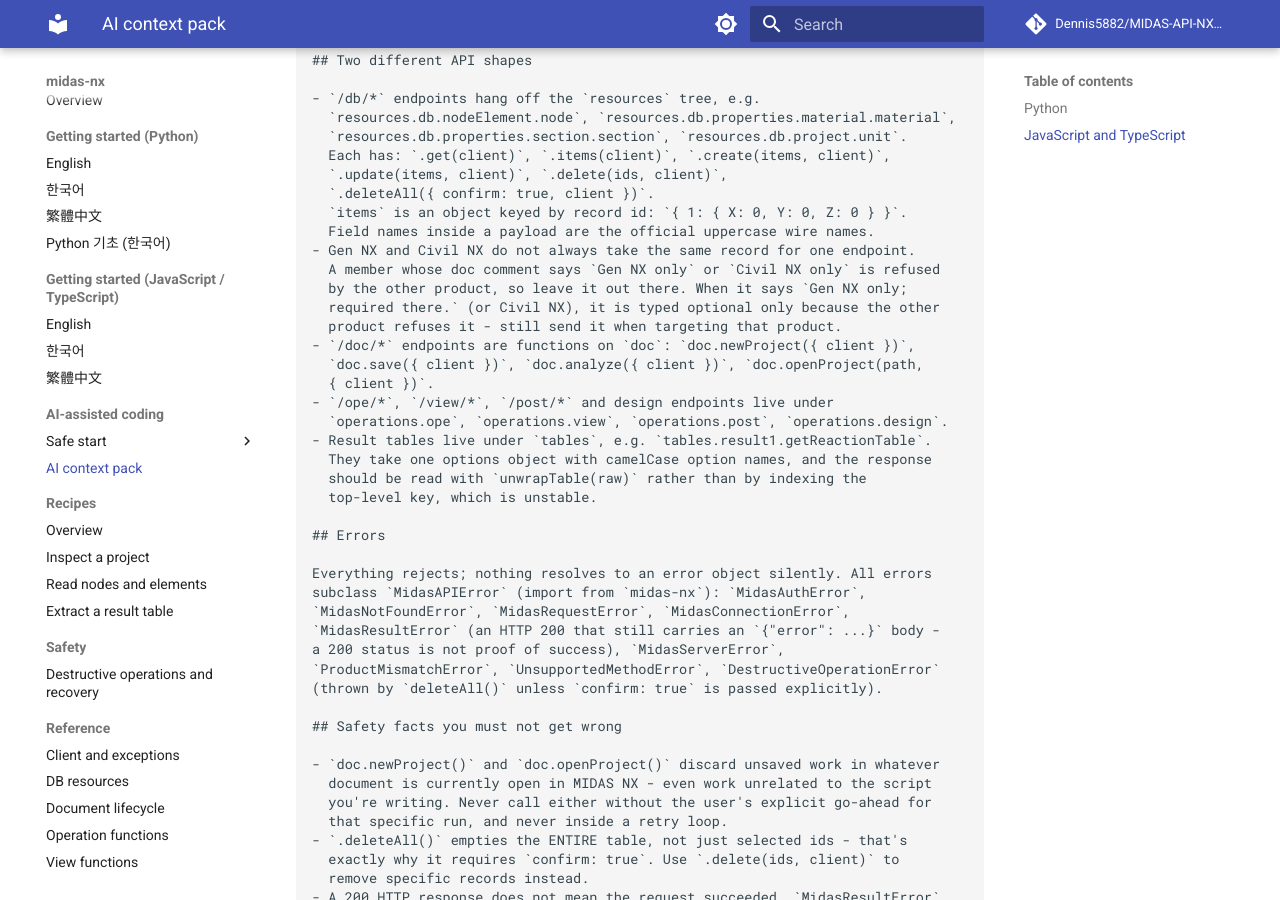
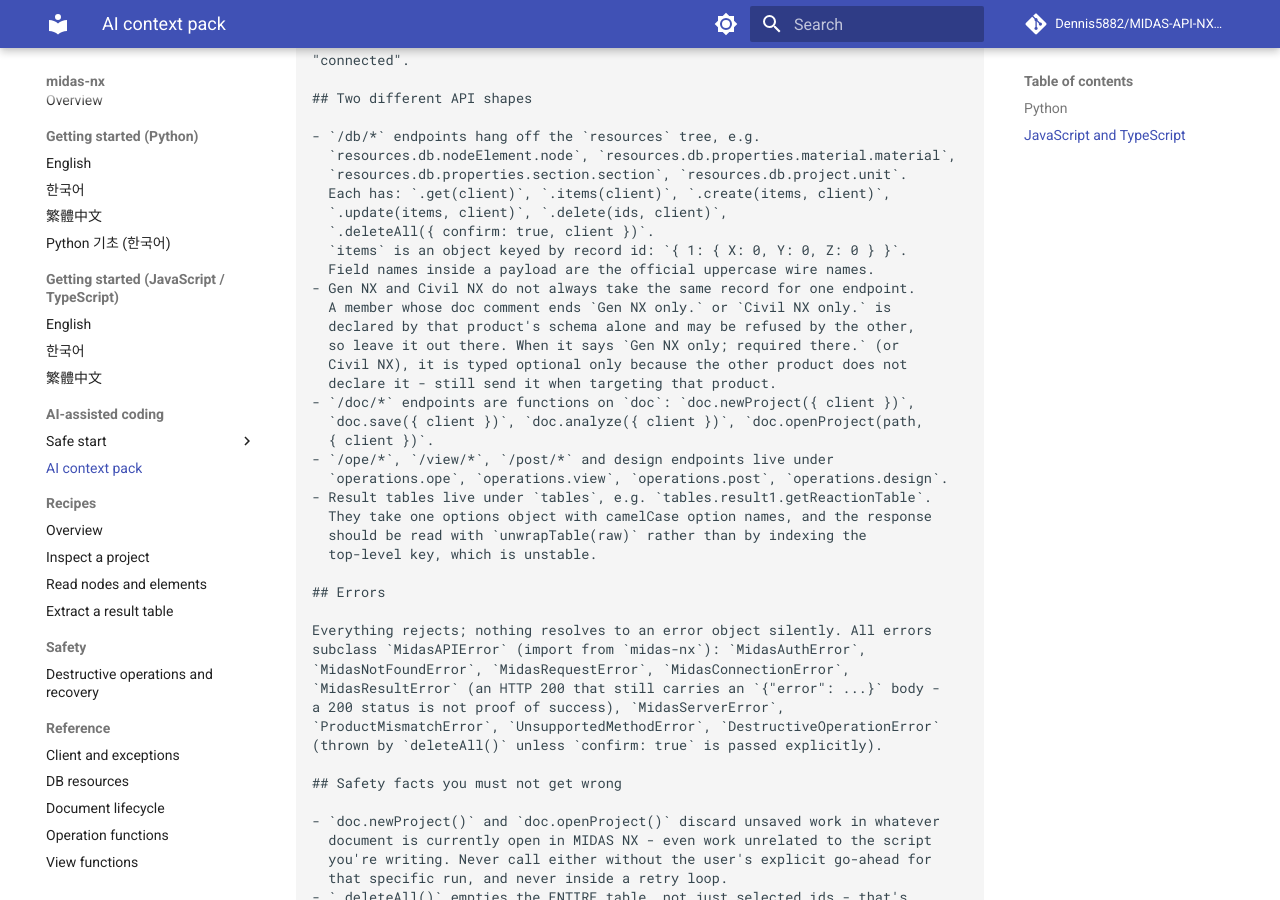
Before and after one commit to Dennis5882/MIDAS-API-NX-SDK, an MkDocs documentation site: the page built from docs/ai-coding/context-pack.md, in a window 1280 px wide and 900 px high, scrolled down 3040 px. Built offline with MkDocs 1.6.1 and Material for MkDocs 9.7.7, drawn with Linux system fonts in a browser that asks for light colours; comment, search, counter and statistics services are not loaded; some of the changed text lies outside the part shown.

Commit message:
docs: narrow the context pack's product-only rule, and fix the vendor report header
From a review of 208b100. The Python half told agents to drop any field
commented as one product's, but Python comments tag individual values too -
pushover's TYPE is required and only its "WALL" value is Gen-only - so it now
says to read whether the note is about the field or a value. Both halves said
the other product "refuses" a product-only field; most of those tags come from
/info alone, so they now say the field is declared by one product's schema and
may be refused by the other.

The unsent vendor report's version row named Build 09/24/2026 as current
directly above a row saying the products moved to 10/10/2026; it now separates
the build most items were measured on from the one installed, and the
re-measured row names its build. SINF's products are stated, the triage says
Civil STCT was blocked rather than measured on 10/10, and the v1.5 change log
records the added row.

Co-Authored-By: Claude Opus 5.5 <noreply@anthropic.com>

```diff
--- a/docs/ai-coding/context-pack.md
+++ b/docs/ai-coding/context-pack.md
@@ -52,9 +52,11 @@ session can still leave every real request timing out while this reports
   `.update(items: dict, client=)`, `.delete(ids: list, client=)`,
   `.delete_all(client=, confirm=True)`.
 - Gen NX and Civil NX do not always take the same record for one endpoint.
-  A payload field commented `(Gen NX only)` or `(Civil NX only)` is refused
-  by the other product, so leave it out there - and send it on its own
-  product if its comment says required.
+  A TypedDict field's comment sometimes says it, or one of its values, is
+  Gen NX only or Civil NX only. Read which: a note on a value (`"WALL"(Gen
+  NX only)`) does not make the field optional, and a field that only one
+  product declares may be refused by the other, so leave such a field out
+  there unless the user's own model shows the product takes it.
 - `/doc/*`, `/ope/*`, `/view/*` endpoints are plain functions, e.g.
   `midas_nx.doc.new_project`, `midas_nx.doc.save`, `midas_nx.doc.analyze`,
   `midas_nx.ope.get_project_status`, `midas_nx.view.capture`.
@@ -159,10 +161,11 @@ session can still leave every real request timing out while this reports
   `items` is an object keyed by record id: `{ 1: { X: 0, Y: 0, Z: 0 } }`.
   Field names inside a payload are the official uppercase wire names.
 - Gen NX and Civil NX do not always take the same record for one endpoint.
-  A member whose doc comment says `Gen NX only` or `Civil NX only` is refused
-  by the other product, so leave it out there. When it says `Gen NX only;
-  required there.` (or Civil NX), it is typed optional only because the other
-  product refuses it - still send it when targeting that product.
+  A member whose doc comment ends `Gen NX only.` or `Civil NX only.` is
+  declared by that product's schema alone and may be refused by the other,
+  so leave it out there. When it says `Gen NX only; required there.` (or
+  Civil NX), it is typed optional only because the other product does not
+  declare it - still send it when targeting that product.
 - `/doc/*` endpoints are functions on `doc`: `doc.newProject({ client })`,
   `doc.save({ client })`, `doc.analyze({ client })`, `doc.openProject(path,
   { client })`.
```
Also changed, not shown: docs/vendor_report_ko.md (+4 -3 lines), docs/vendor_report_triage.md (+3 -2 lines).
